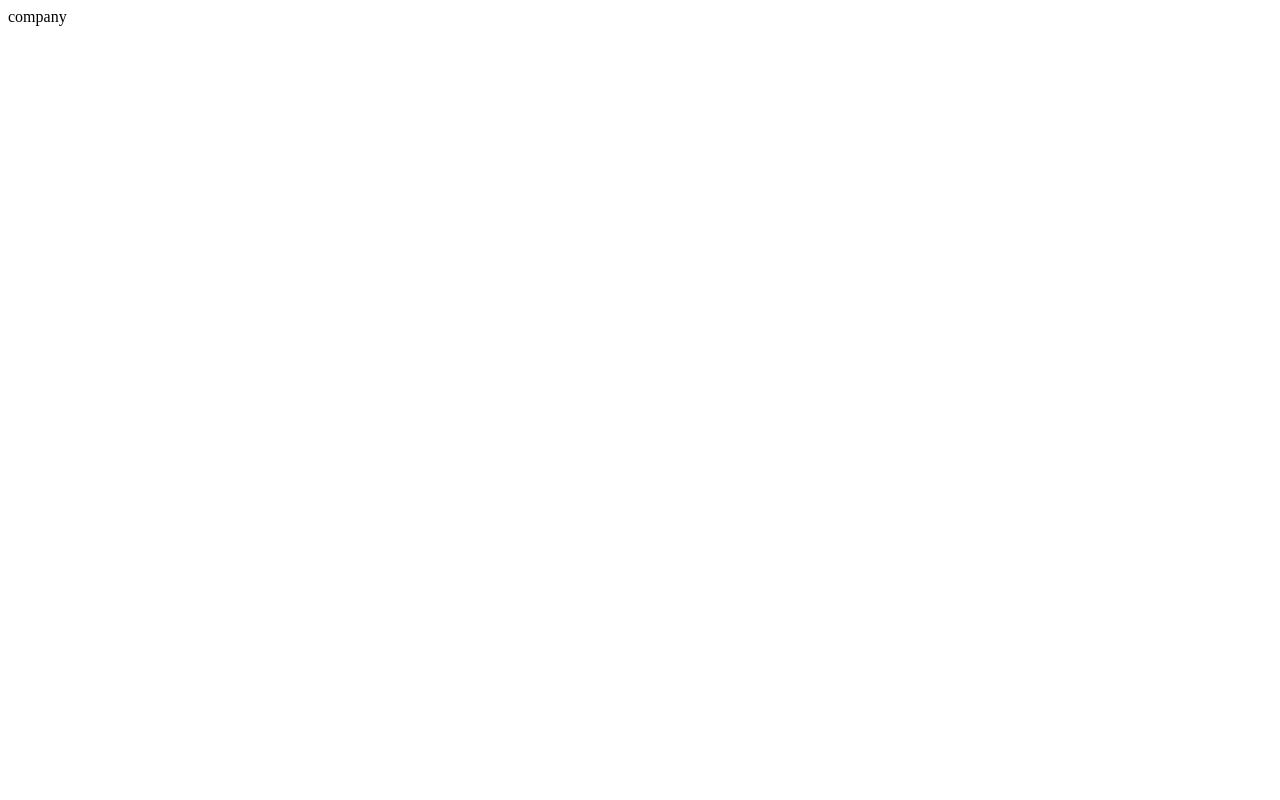
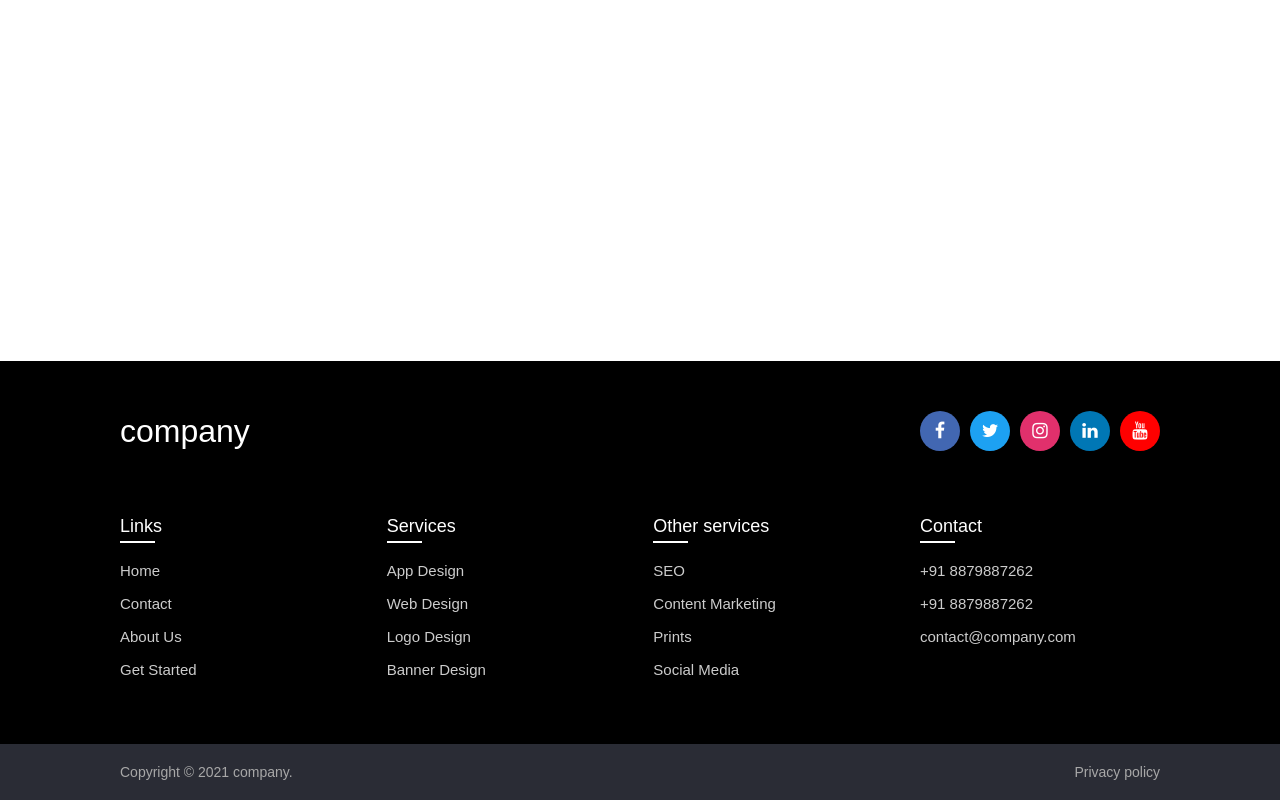
Before and after one commit to acciojob/footer-Sarath-Dharmaraj, a website: page main.html in a window 1280 px wide. Drawn offline with Linux system fonts and the light colour scheme.

Commit message:
created a submission

```diff
--- a/main.html
+++ b/main.html
@@ -4,7 +4,7 @@
     <meta charset="UTF-8" />
     <meta http-equiv="X-UA-Compatible" content="IE=edge" />
     <meta name="viewport" content="width=device-width, initial-scale=1.0" />
-    <title>Document</title>
+    <title>Company Footer</title>
     <link rel="stylesheet" href="styles.css" />
     <link
       rel="stylesheet"
@@ -20,15 +20,52 @@
             <span class="logo_name">company</span>
           </div>
           <div class="media-icons">
-            <!-- your code here -->
+            <a href="#"><i class="fa fa-facebook-f"></i></a>
+            <a href="#"><i class="fa fa-twitter"></i></a>
+            <a href="#"><i class="fa fa-instagram"></i></a>
+            <a href="#"><i class="fa fa-linkedin"></i></a>
+            <a href="#"><i class="fa fa-youtube"></i></a>
           </div>
         </div>
+
         <div class="link-boxes">
-          <!-- your code here -->
+          <ul class="box">
+            <li class="link_name">Links</li>
+            <li><a href="#">Home</a></li>
+            <li><a href="#">Contact</a></li>
+            <li><a href="#">About Us</a></li>
+            <li><a href="#">Get Started</a></li>
+          </ul>
+          <ul class="box">
+            <li class="link_name">Services</li>
+            <li><a href="#">App Design</a></li>
+            <li><a href="#">Web Design</a></li>
+            <li><a href="#">Logo Design</a></li>
+            <li><a href="#">Banner Design</a></li>
+          </ul>
+          <ul class="box">
+            <li class="link_name">Other services</li>
+            <li><a href="#">SEO</a></li>
+            <li><a href="#">Content Marketing</a></li>
+            <li><a href="#">Prints</a></li>
+            <li><a href="#">Social Media</a></li>
+          </ul>
+          <ul class="box">
+            <li class="link_name">Contact</li>
+            <li><a href="#">+91 8879887262</a></li>
+            <li><a href="#">+91 8879887262</a></li>
+            <li><a href="#">contact@company.com</a></li>
+          </ul>
         </div>
       </div>
+
       <div class="bottom-details">
-        <!-- your code here -->
+        <div class="bottom_text">
+          <span class="copyright_text">Copyright © 2021 company.</span>
+          <span class="policy_terms">
+            <a href="#">Privacy policy</a>
+          </span>
+        </div>
       </div>
     </footer>
   </body>
--- a/styles.css
+++ b/styles.css
@@ -1 +1,169 @@
-/* your code here */
+/* --- Global Reset --- */
+* {
+  margin: 0;
+  padding: 0;
+  box-sizing: border-box;
+  font-family: Arial, sans-serif;
+  text-decoration: none;
+  list-style: none;
+}
+
+body {
+  /* Pushes footer to the bottom if the page is empty */
+  min-height: 100vh;
+  display: flex;
+  flex-direction: column;
+  justify-content: flex-end;
+}
+
+/* --- Footer Container --- */
+footer {
+  background: #000000; /* Dark background matching the design */
+  width: 100%;
+}
+
+footer .content {
+  max-width: 1100px;
+  margin: auto;
+  padding: 50px 30px;
+}
+
+/* --- Top Section (Logo & Media) --- */
+footer .content .top {
+  display: flex;
+  justify-content: space-between;
+  align-items: center;
+  margin-bottom: 50px;
+}
+
+.logo-details .logo_name {
+  color: #fff;
+  font-size: 32px;
+  font-weight: 500;
+}
+
+.top .media-icons {
+  display: flex;
+  gap: 10px;
+}
+
+.top .media-icons a {
+  height: 40px;
+  width: 40px;
+  border-radius: 50%;
+  color: #fff;
+  display: flex;
+  align-items: center;
+  justify-content: center;
+  font-size: 18px;
+  transition: all 0.3s ease;
+}
+
+.top .media-icons a:hover {
+  opacity: 0.8;
+}
+
+/* Social Media Brand Colors */
+.top .media-icons a:nth-child(1) { background: #4267B2; } /* Facebook */
+.top .media-icons a:nth-child(2) { background: #1DA1F2; } /* Twitter */
+.top .media-icons a:nth-child(3) { background: #E1306C; } /* Instagram */
+.top .media-icons a:nth-child(4) { background: #0077B5; } /* LinkedIn */
+.top .media-icons a:nth-child(5) { background: #FF0000; } /* YouTube */
+
+
+/* --- Link Boxes Section --- */
+footer .content .link-boxes {
+  display: flex;
+  justify-content: space-between;
+  flex-wrap: wrap;
+}
+
+.link-boxes .box {
+  width: calc(100% / 4 - 20px);
+}
+
+.link-boxes .box .link_name {
+  color: #fff;
+  font-size: 18px;
+  font-weight: 500;
+  margin-bottom: 25px;
+  position: relative;
+}
+
+/* Custom Underline for Headings */
+.link-boxes .box .link_name::before {
+  content: '';
+  position: absolute;
+  left: 0;
+  bottom: -6px;
+  height: 2px;
+  width: 35px;
+  background: #fff;
+}
+
+.link-boxes .box li {
+  margin: 15px 0;
+}
+
+.link-boxes .box li a {
+  color: #cccccc;
+  font-size: 15px;
+  transition: all 0.3s ease;
+}
+
+.link-boxes .box li a:hover {
+  color: #ffffff;
+}
+
+/* --- Bottom Details (Copyright & Policy) --- */
+footer .bottom-details {
+  background: #2a2c35;
+  padding: 20px 0;
+}
+
+footer .bottom-details .bottom_text {
+  max-width: 1100px;
+  margin: auto;
+  padding: 0 30px;
+  display: flex;
+  justify-content: space-between;
+}
+
+.bottom-details .bottom_text span,
+.bottom-details .bottom_text a {
+  color: #a8a8a8;
+  font-size: 14px;
+}
+
+.bottom-details .bottom_text a:hover {
+  color: #ffffff;
+  text-decoration: underline;
+}
+
+/* --- Responsiveness (Media Queries) --- */
+
+/* Tablets */
+@media (max-width: 900px) {
+  footer .content .link-boxes {
+    gap: 30px;
+  }
+  .link-boxes .box {
+    width: calc(100% / 2 - 20px);
+  }
+}
+
+/* Mobile Phones */
+@media (max-width: 600px) {
+  footer .content .top {
+    flex-direction: column;
+    align-items: flex-start;
+    gap: 20px;
+  }
+  .link-boxes .box {
+    width: 100%;
+  }
+  footer .bottom-details .bottom_text {
+    flex-direction: column;
+    gap: 15px;
+  }
+}
```
